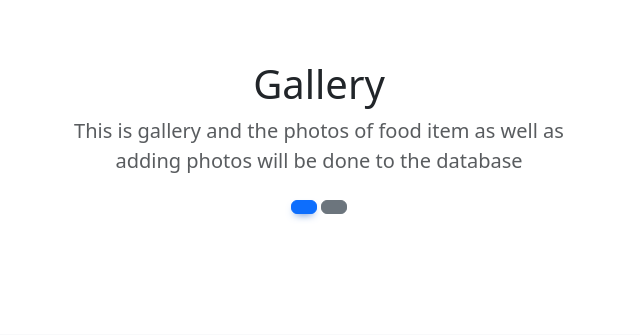
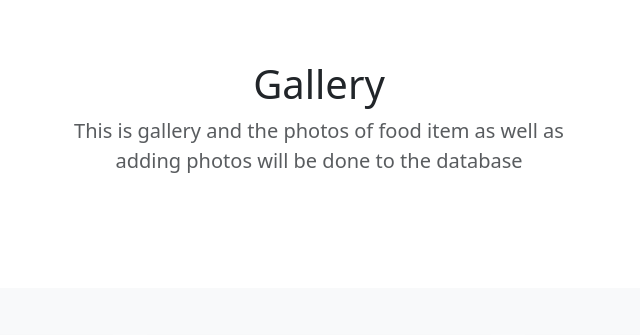
Before and after one commit to elivinus/DBS, a Django app: page /gallery/ in a window 1280 px wide. Shown: the part 146-481 px from the top of the page, without its empty margins (321-961 px from the left). Run offline with Django 4.2, Linux system fonts and the light colour scheme; some libraries are stand-ins or nearby versions.

Commit message:
gallery_update

```diff
--- a/apc/storefront/shoppingcart/templates/includes/gallery.html
+++ b/apc/storefront/shoppingcart/templates/includes/gallery.html
@@ -125,10 +125,7 @@
       <div class="col-lg-6 col-md-8 mx-auto">
         <h1 class="fw-light"> Gallery</h1>
         <p class="lead text-muted">This is gallery and the photos of food item as well as adding photos will be done to the database</p>
-        <p>
-          <a href="#" class="btn btn-primary my-2"></a>
-          <a href="#" class="btn btn-secondary my-2"></a>
-        </p>
+
       </div>
     </div>
   </section>
```
